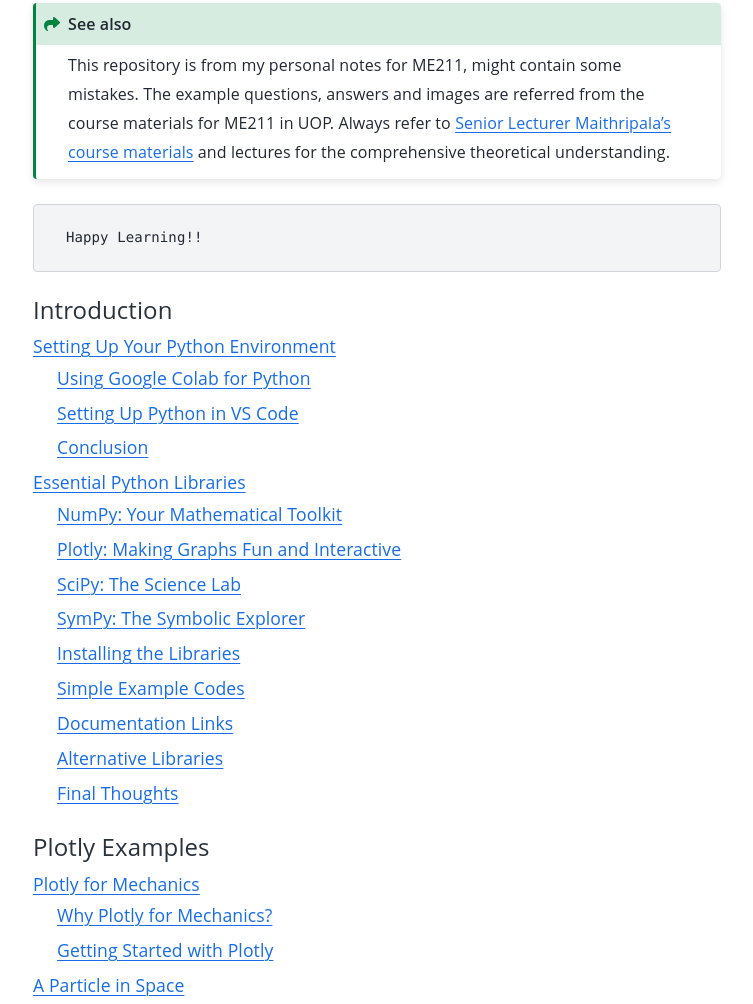
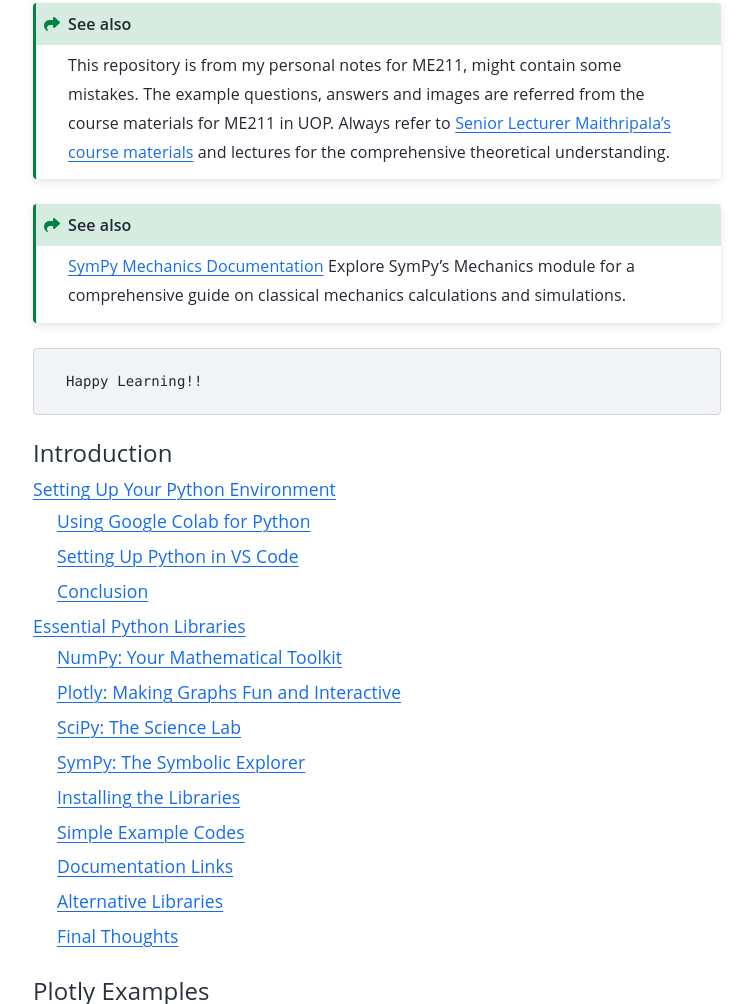
Before and after one commit to ratheesk/mechanics-with-python, a plain HTML site: page docs/index.html in a window 1280 px wide. Shown: the part 971-1975 px from the top of the page, without its empty margins (255-1008 px from the left). Drawn offline with nearby package versions, Linux system fonts and the light colour scheme; a script that the page names is missing.

Commit message:
feat: add reference

```diff
--- a/docs/index.html
+++ b/docs/index.html
@@ -484,6 +484,14 @@
                         Lecturer Maithripala’s course materials</a> and lectures for the comprehensive theoretical
                       understanding.</p>
                   </div>
+                  <div class="admonition seealso">
+                    <p class="admonition-title">See also</p>
+                    <p><a class="reference external"
+                        href="https://docs.sympy.org/latest/modules/physics/mechanics/index.html">SymPy Mechanics
+                        Documentation</a>
+                      Explore SymPy’s Mechanics module for a comprehensive guide on classical mechanics calculations and
+                      simulations.</p>
+                  </div>
                   <div class="highlight-shell notranslate">
                     <div class="highlight">
                       <pre><span></span>Happy<span class="w"> </span>Learning!!
```
